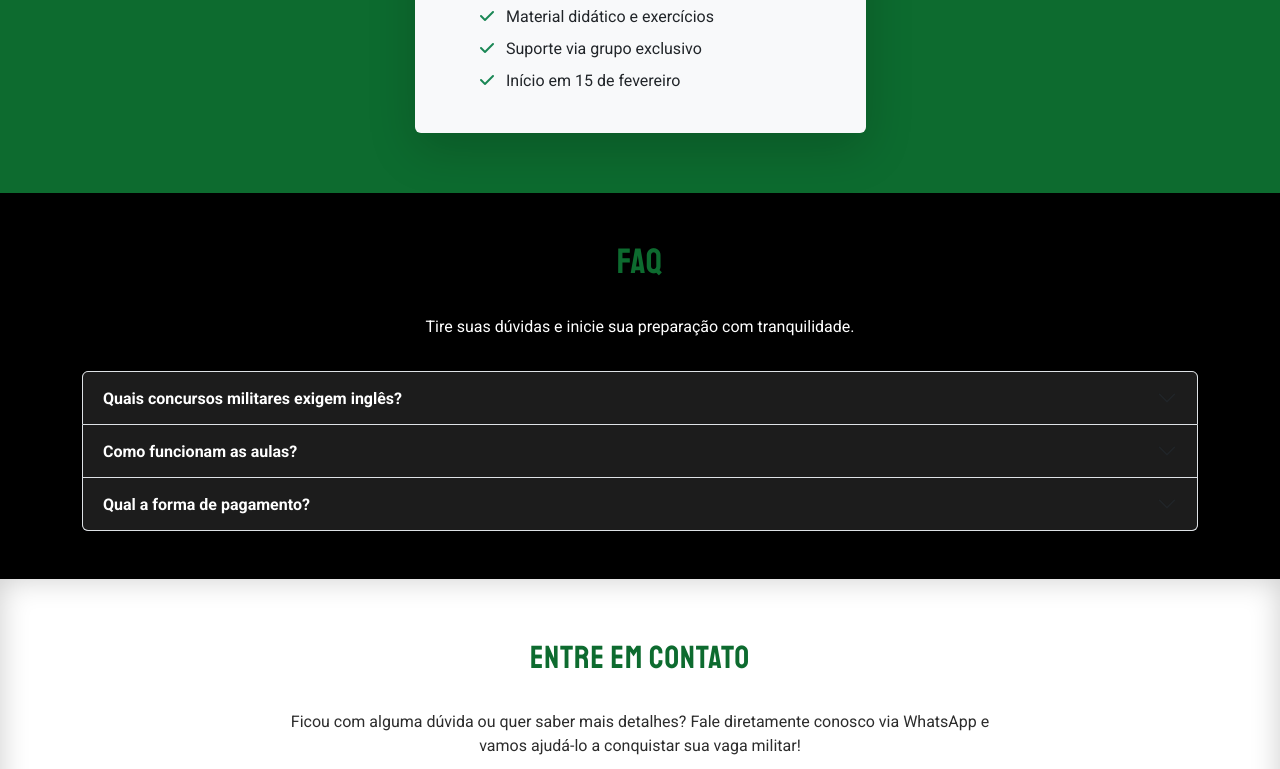
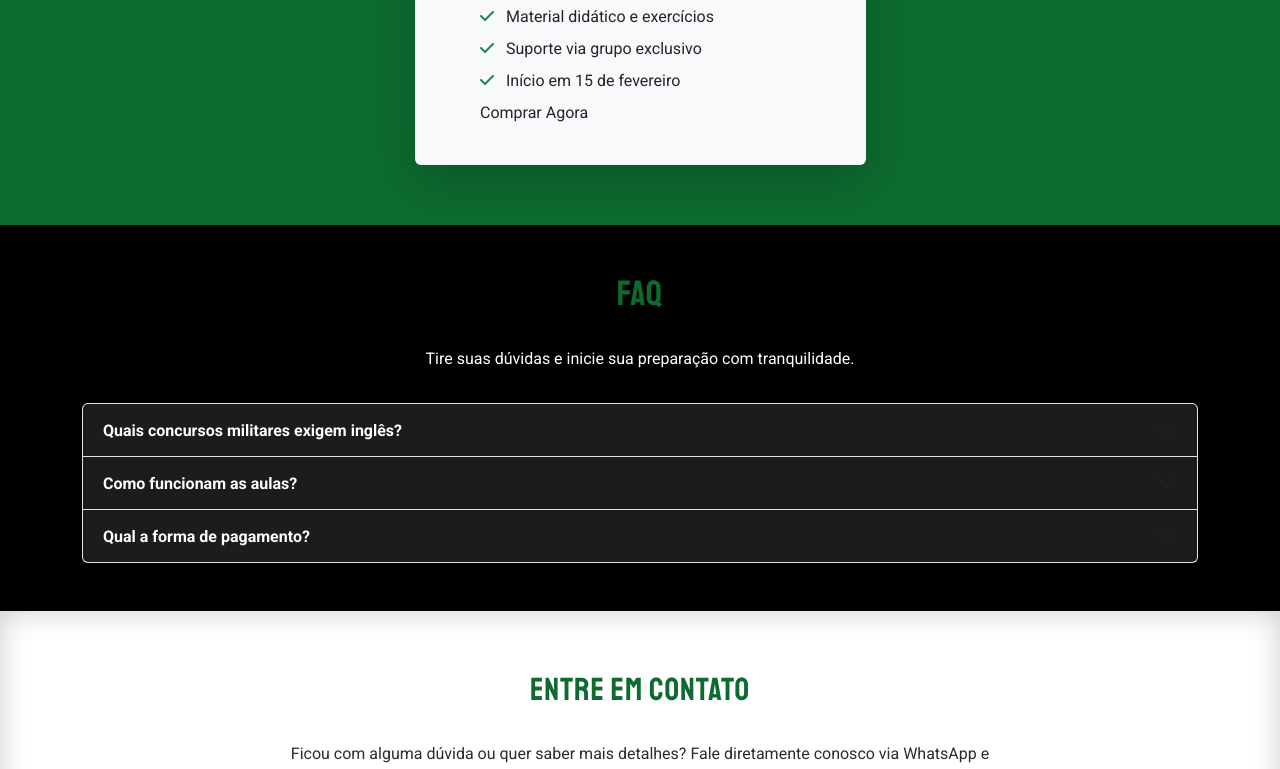
Before and after one commit to NataliaNCCS/teacher, a plain HTML site: page index.html in a window 1280 px wide. Shown: the part 4824-5593 px from the top of the page. Drawn offline with nearby package versions, Linux system fonts and the light colour scheme; a script that the page names is missing.

Commit message:
Update index.html

```diff
--- a/index.html
+++ b/index.html
@@ -1070,6 +1070,7 @@
 		document.head.appendChild(link);	}
  	importHotmart();
  </script>
+ <a onclick="return false;" href="https://pay.hotmart.com/Q97613465M?checkoutMode=2" class="hotmart-fb hotmart__button-checkout">Comprar Agora</a>
             </div>
           </div>
         </div>
```
